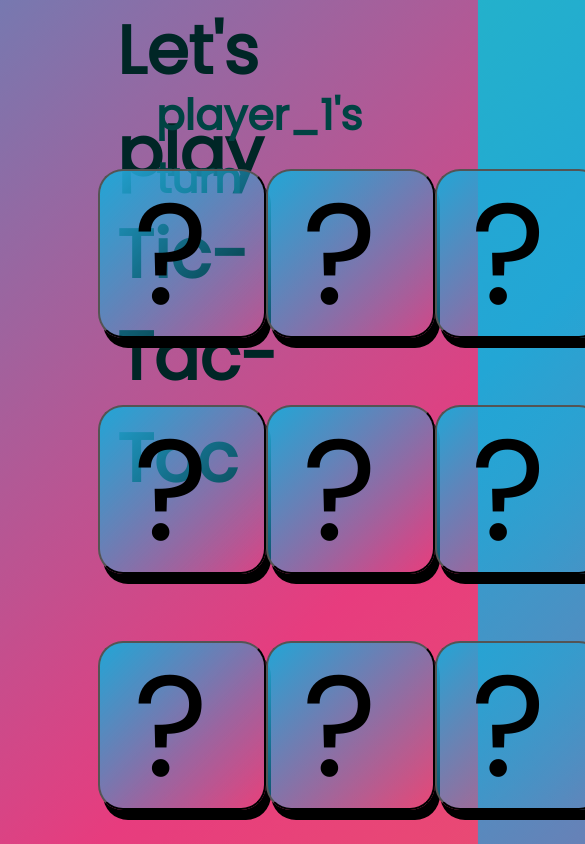
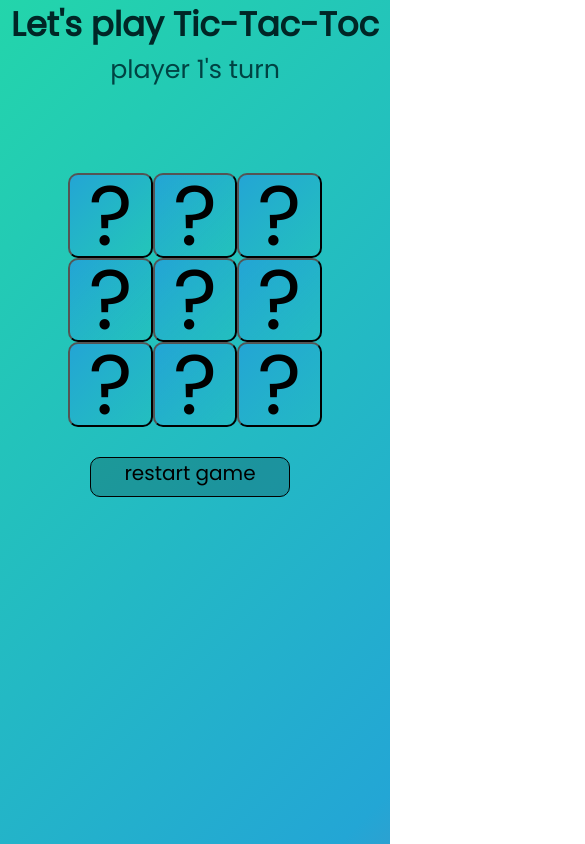
Before and after one commit to SujitAkulwar/tic-tac-toe, a plain HTML site: page index.html in a window 390 px wide. Shown: the whole page, 585 px wide, since content can reach past the window. Drawn offline with Linux system fonts and the light colour scheme.

Commit message:
restart button added

```diff
--- a/index.html
+++ b/index.html
@@ -13,7 +13,7 @@
 
 <body>
     <div id="Head">Let's play Tic-Tac-Toc</div>
-    <div id="player">player_1's turn</div>
+    <div id="player">player 1's turn</div>
     <div class="lines">
         <div class="line"></div>
         <div class="line"></div>
@@ -35,7 +35,9 @@
         <li><button id="7" onclick="fun7()">?</button></li>
         <li><button id="8" onclick="fun8()">?</button></li>
     </ul>
-
+    <div class="r">
+        <div class="restart" onClick="history.go(0)">restart game</div>
+    <div>
     <script src="index.js"></script>
 </body>
 </html>
--- a/index.js
+++ b/index.js
@@ -6,13 +6,10 @@ const winnercheck =[9,8,7,6,5,4,3,21,54];
 
 function turn(){
     if(counter%2 == 0){
-        document.getElementById('player').innerHTML = "player_1's turn";
+        document.getElementById('player').innerHTML = "player 1's turn";
     }
     else{
-        document.getElementById('player').innerHTML = "player_2's turn";
-    }
-    if(counter==9){
-        document.getElementById('player').innerHTML = "Draw !!!";
+        document.getElementById('player').innerHTML = "player 2's turn";
     }
 }
 
@@ -20,10 +17,10 @@ function check(){
     for (let i = 0; i < 9; i++) {
         if((winnercheck[0]==winnercheck[1] && winnercheck[1]==winnercheck[2]) || (winnercheck[3]==winnercheck[4] && winnercheck[4]==winnercheck[5]) || (winnercheck[6]==winnercheck[7] && winnercheck[7]==winnercheck[8]) || (winnercheck[0]==winnercheck[3] && winnercheck[3]==winnercheck[6]) || (winnercheck[1]==winnercheck[4] && winnercheck[4]==winnercheck[7]) || (winnercheck[2]==winnercheck[5] && winnercheck[5]==winnercheck[8]) || (winnercheck[0]==winnercheck[4] && winnercheck[4]==winnercheck[8]) || (winnercheck[2]==winnercheck[4] && winnercheck[4]==winnercheck[6])){
             if(counter%2 == 1){
-                document.getElementById('player').innerHTML = "player_1 is winner";
+                document.getElementById('player').innerHTML = "player 1 is winner";
             }
             else{
-                document.getElementById('player').innerHTML = "player_2 is winner";
+                document.getElementById('player').innerHTML = "player 2 is winner";
             }
             for(let j = 0 ; j < 9 ; j++){
                 question[i]=2;
--- a/style.css
+++ b/style.css
@@ -6,22 +6,26 @@
 }
 
 #Head{
-    font-size: 8vh;
+    font-size: 6vh;
     text-shadow: 10vh;
     font-weight: 800;
     color: rgb(0, 38, 38);
-    width: 50%;
-    height: 10vh;
-    margin-left: 30%;
+    width: auto;
+    height: auto;
+    margin: 0;
+    padding: auto;
+    text-align: center;
 }
 #player{
-    font-size: 5vh;
-    text-shadow: 5vh;
+    font-size: 3vh;
     font-weight: 800;
     color: rgb(0, 67, 67);
-    width: 50%;
-    height: 6vh;
-    margin-left: 40%;
+    width: auto;
+    padding: auto;
+    margin: 0;
+    height: auto;
+    text-align: center;
+    padding-bottom: 10vh;
 }
 
 ul{
@@ -29,19 +33,19 @@ ul{
     align-items: center;
     align-content: center;
     font-weight: 800;
-    width: 50%;
-    height: 28vh;
+    width: auto;
+    height: auto;
     border: 2vh;
-    margin-left: 25%;
-    margin-right: 25%;
+    margin: 0;
     border-style: solid;
     border: 2vh;
     border-color: black;
+    justify-content: center;
 }
 
 li{
     padding: auto;
-    margin: auto;
+    margin: 0;
     align-items: center;
     align-content: center;
     display: flex;
@@ -53,10 +57,12 @@ button{
     width: 20vh;
     display: flex;
     align-items: center;
-    padding-left: 4vh;
+    padding: auto;
     border-radius: 25px;
     background: linear-gradient(-45deg, rgba(255, 255, 255, 0), rgb(35, 165, 213));
-    box-shadow: 5px 10px #000000;
+    box-shadow: 1px #000000;
+    text-align: center;
+    justify-content: center;
 }
 html, body {
     width: 100%;
@@ -67,7 +73,28 @@ body {
     background-size: 400% 400%;
     animation: gradient 15s ease infinite;
 }
-
+.r{
+    padding-top: 30px;
+    margin: auto;
+    width: 210px;
+}
+.restart{
+    font-size: 20px;
+    background-color: rgba(0, 0, 0, 0.2);
+    width: 200px;
+    height: 40px;
+    text-align: center;
+    justify-content: center;
+    border-radius: 10px;
+    border: 1px solid #000000 ;
+    transition-duration: .4s;
+    cursor:pointer;
+    padding: 0;
+}
+.restart:hover{
+    background-color: rgb(0, 0, 0);
+    color:white;
+}
 @keyframes gradient {
     0% {
         background-position: 0% 50%;
@@ -79,3 +106,45 @@ body {
         background-position: 0% 50%;
     }
 }
+@media screen and (max-width :600px) {
+
+    #Head{
+        font-size: 4vh;
+    }
+    #player{
+        font-size: 3vh;
+        font-weight: 500;
+    }
+    button{
+        font-size: 10vh;
+        text-align: center;
+        justify-content: center;
+        height: 10vh;
+        width: 10vh;
+        align-items: center;
+        border-radius: 10px;
+        box-shadow: 1px #000000;
+        margin: 0;
+    }
+    html, body {
+        width: auto;
+        height:auto;
+    }
+    body {
+        background: linear-gradient(-45deg, #ee7752, #e73c7e, #23a6d5, #23d5ab);
+        background-size: 400% 400%;
+        animation: gradient 15s ease infinite;
+    }
+
+    @keyframes gradient {
+        0% {
+            background-position: 0% 0%;
+        }
+        50% {
+            background-position: 0% 0%;
+        }
+        100% {
+            background-position: 0% 0%;
+        }
+    }
+}
```
